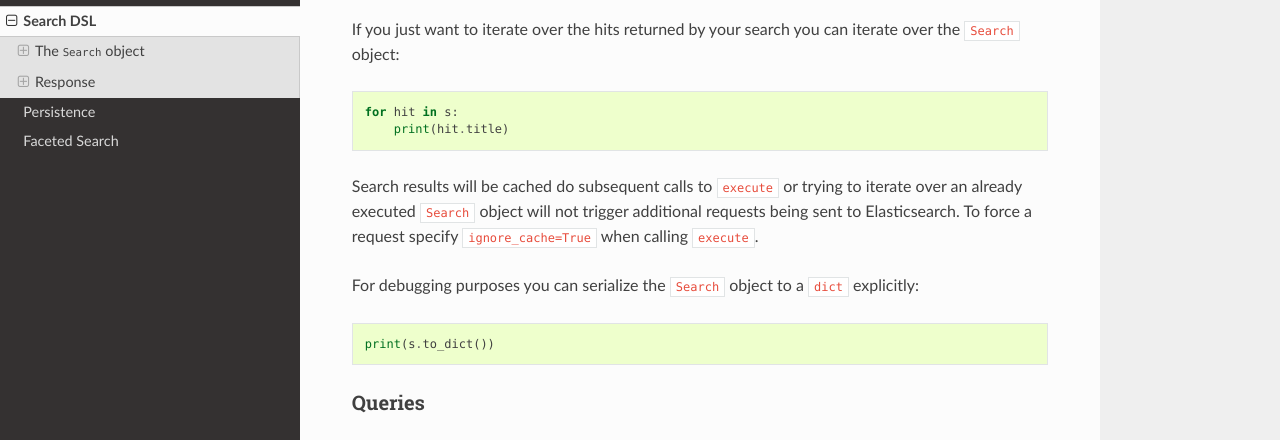
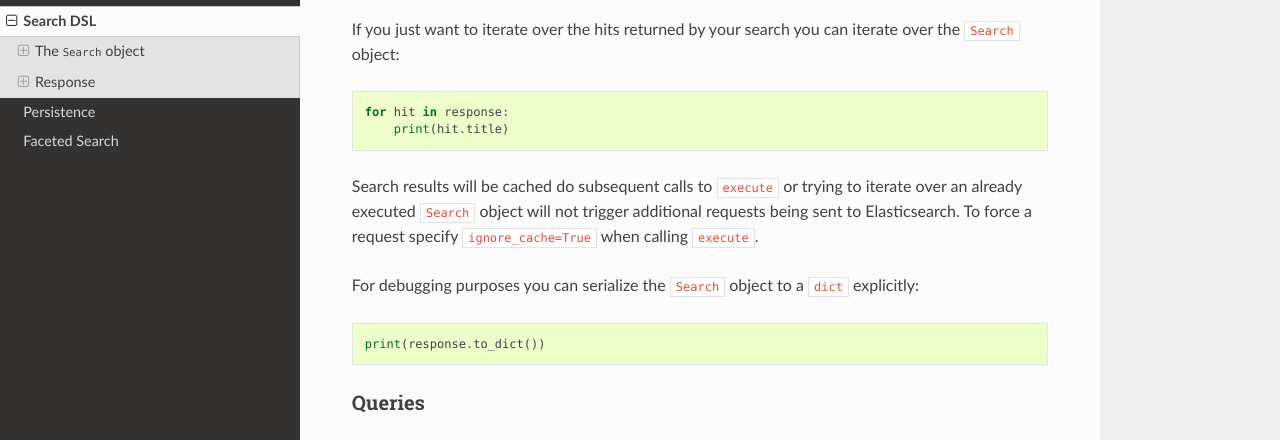
Before and after one commit to elastic/elasticsearch-dsl-py, a Sphinx documentation site: the page built from docs/search_dsl.rst, in a window 1280 px wide and 900 px high, scrolled down 1202 px. Shown: the part 155-595 px from the top of the window. Built offline with Sphinx 7.4.7 and the Read the Docs theme 2.0.0, drawn with Linux system fonts in a browser that asks for light colours.

```diff
--- a/docs/search_dsl.rst
+++ b/docs/search_dsl.rst
@@ -76,7 +76,7 @@ iterate over the ``Search`` object:
 
 .. code:: python
 
-    for hit in s:
+    for hit in response:
         print(hit.title)
 
 Search results will be cached do subsequent calls to ``execute`` or trying to
@@ -89,7 +89,7 @@ explicitly:
 
 .. code:: python
 
-    print(s.to_dict())
+    print(response.to_dict())
 
 Queries
 ~~~~~~~
```
Also changed, not shown: other parts of docs/search_dsl.rst (+1 -1 lines).
